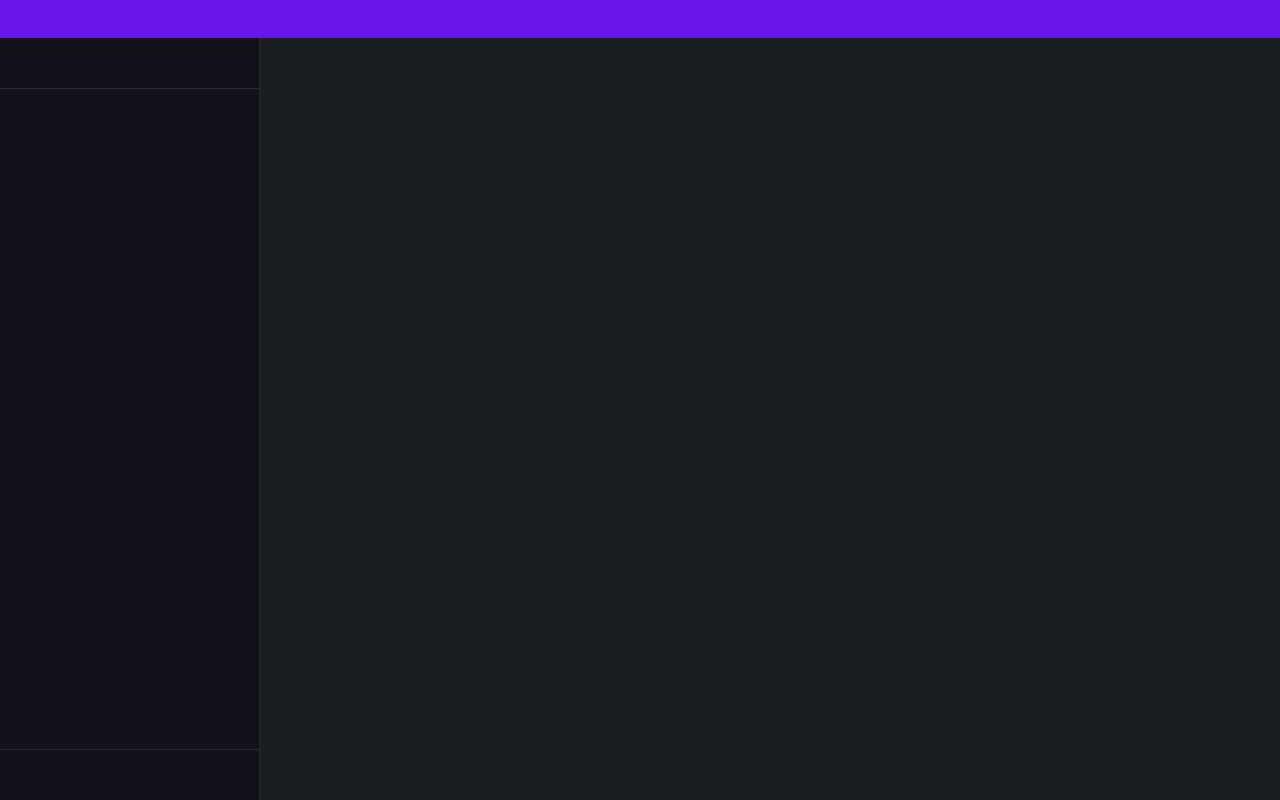
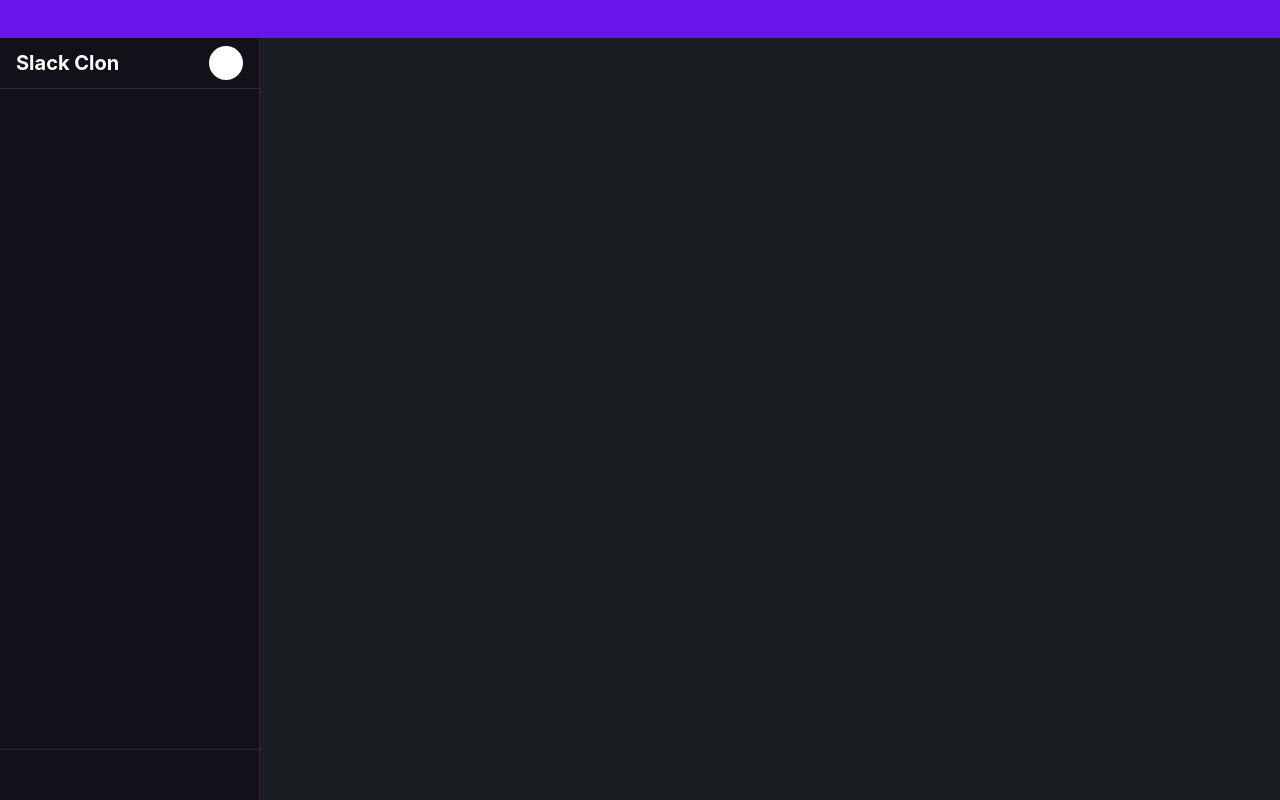
Before and after one commit to leitolima/slack-clon-frontend, a React (Create React App) app: page / in a window 1280 px wide. Built offline with nearby package versions, Linux system fonts and the light colour scheme.

Commit message:
Header for Sidebar

```diff
--- a/src/components/Aside/Head/index.js
+++ b/src/components/Aside/Head/index.js
@@ -2,12 +2,15 @@ import React from 'react';
 
 import {
     Container,
+    GroupTitle,
+    Button,
 } from './styles';
 
 const Head = () => {
     return (
         <Container>
-
+            <GroupTitle>Slack Clon</GroupTitle>
+            <Button></Button>
         </Container>
     )
 }
--- a/src/components/Aside/Head/styles.js
+++ b/src/components/Aside/Head/styles.js
@@ -3,5 +3,25 @@ import styled from 'styled-components';
 export const Container = styled.div`
     height: 50px;
     min-height: 50px;
+    display: flex;
+    align-items: center;
+    justify-content: space-between;
+    padding: 0 16px;
     border-bottom: 1px solid ${p => p.theme.colors['violet']['border']};
 `;
+
+export const GroupTitle = styled.h1`
+    color: white;
+    font-size: 20px;
+`;
+
+export const Button = styled.button`
+    width: 34px;
+    height: 34px;
+    border: none;
+    border-radius: 50%;
+    background-color: white;
+    &:focus {
+        outline: none;
+    }
+`;
```
